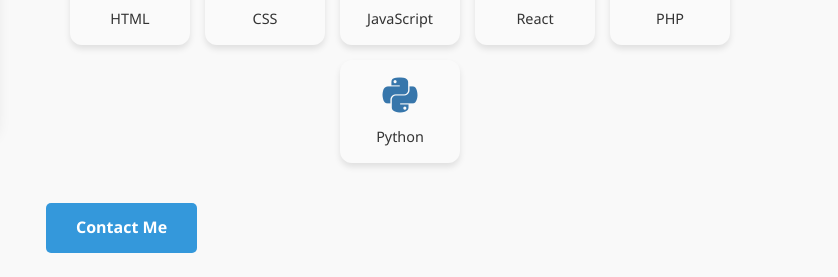
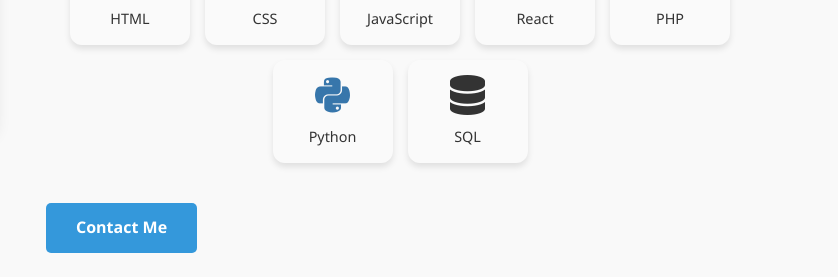
Before and after one commit to far74518-commits/portFolio, a plain HTML site: page index.html in a window 1280 px wide. Shown: the part 1285-1562 px from the top of the page, 442-1280 px from the left. Drawn offline with Linux system fonts and the light colour scheme.

Commit message:
Add files via upload

```diff
--- a/index.html
+++ b/index.html
@@ -176,7 +176,7 @@
             height: 100vh;
             display: flex;
             align-items: center;
-            background: linear-gradient(rgba(0, 0, 0, 0.7), rgba(0, 0, 0, 0.7)), url('https://images.unsplash.com/photo-1498050108023-c5249f4df085?ixlib=rb-4.0.3&ixid=M3wxMjA3fDB8MHxwaG90by1wYWdlfHx8fGVufDB8fHx8fA%3D%3D&auto=format&fit=crop&w=1170&q=80') no-repeat center center/cover;
+            background: linear-gradient(rgba(0, 0, 0, 0.7), rgba(0, 0, 0, 0.7)), url('hero page image.jpg') no-repeat center center/cover;
             color: white;
             text-align: center;
         }
@@ -808,7 +808,7 @@
     <span class="skill">
         <i class="fab fa-react"></i>
         React
-    </span>
+        </span>
     <span class="skill">
         <i class="fab fa-php"></i>
         PHP
@@ -817,6 +817,11 @@
         <i class="fab fa-python"></i>
         Python
     </span>
+    <span class="skill">
+  <i class="fas fa-database"></i>
+  SQL
+</span>
+
 </div>
                     <a href="#contact" class="btn" style="margin-top: 20px;">Contact Me</a>
                 </div>
```
Also changed, not shown: hero page image.jpg (added).
